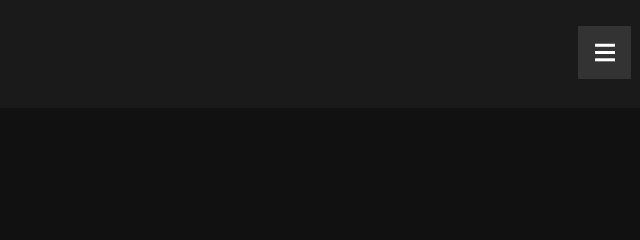
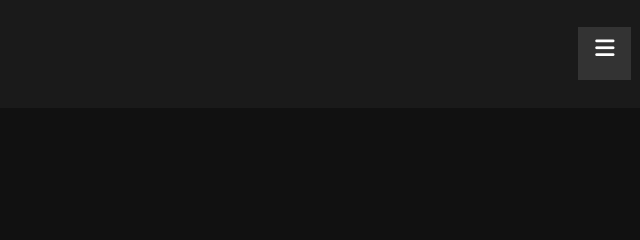
Before and after one commit to Lucasnakagaky/Portifolio, a plain HTML site: page index.html in a window 1280 px wide. Shown: the top 240 px of the page, 640-1280 px from the left. Drawn offline with nearby package versions, Linux system fonts and the light colour scheme.

Commit message:
ainda corrigindo

```diff
--- a/index.html
+++ b/index.html
@@ -36,7 +36,7 @@
     </nav>
 
     <div class="navbar-mobile-icon">
-    <button onclick="menuShow()"><img class="icon" src="/img/menu_white_36dp.png" alt=""></button>
+    <button onclick="menuShow()"><div class="icon"><i class="fa-solid fa-bars"></i></div></button>
   </div>
 
   </header>
--- a/js/script.js
+++ b/js/script.js
@@ -28,11 +28,11 @@ function menuShow() {
 
   if (menuMobile.classList.contains("open")) {
     menuMobile.classList.remove("open");
-    document.querySelector(".icon").src = "/img/menu_white_36dp.png";
+    document.querySelector(".icon").class = "fa-solid fa-bars";
     menuMobile.style.display = "none";
   } else {
     menuMobile.classList.add("open");
-    document.querySelector(".icon").src = "/img/close_white_36dp.png";
+    document.querySelector(".icon").class = "fa-solid fa-x";
     menuMobile.style.display = "block";
   }
 }
```
